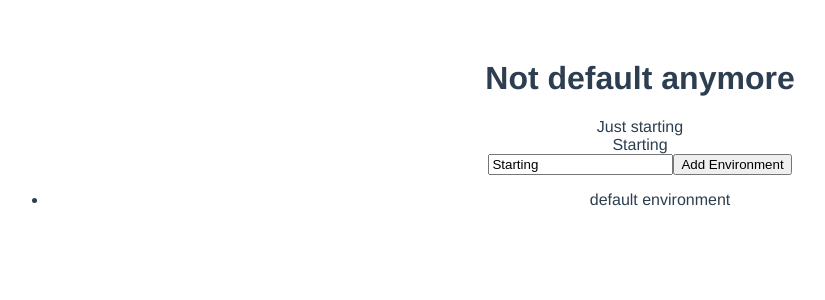
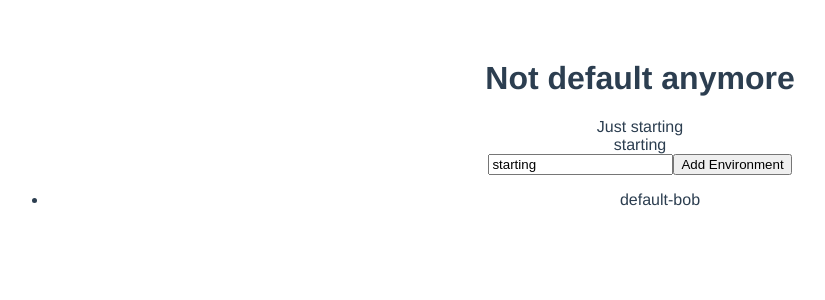
Before and after one commit to danrees/environment-manager, a Vue app: page / in a window 1280 px wide. Shown: the top 300 px of the page, without its empty margins (0-825 px from the left). Built offline with nearby package versions, Linux system fonts and the light colour scheme.

Commit message:
Abstracts out some more properties on the environment domain

```diff
--- a/src/App.vue
+++ b/src/App.vue
@@ -2,11 +2,11 @@
   <div id="app">
     <h1>Not default anymore</h1>
     <span>{{msg}}</span>
-    <div>{{newEnv}}</div>
-    <input placeholder="Put an environment name here" v-model="newEnv">
+    <div>{{newEnv.name}}</div>
+    <input placeholder="Put an environment name here" v-model="newEnv.name">
     <button v-on:click="addEnv">Add Environment</button>
     <ul>
-      <li v-for="env in environments" :key="env">{{ env }}</li>
+      <li v-for="env in environments" :key="env.id">{{ env.name }}-{{ env.owner}}</li>
     </ul>
 
   </div>
@@ -18,12 +18,13 @@ export default {
   props: ['msg'],
   data() {
     return {
-      newEnv: 'Starting'
+      owner: "bob",
+      newEnv: {name: "starting"}
     }
   },
   methods: {
     addEnv: function(event){
-      this.$store.commit('add',this.newEnv);
+      this.$store.commit('add',{name: this.newEnv.name, id: this.newEnv.id, owner: this.owner});
     }
   },
   computed: {
--- a/src/main.js
+++ b/src/main.js
@@ -9,7 +9,13 @@ Vue.use(Vuex);
 
 const store = new Vuex.Store({
   state: {
-    environments: ["default environment"]
+    environments: [
+      {
+        name: "default",
+        id: "default",
+        owner: "bob"
+      }
+    ]
   },
   mutations: {
     add(state,environment) {
```
